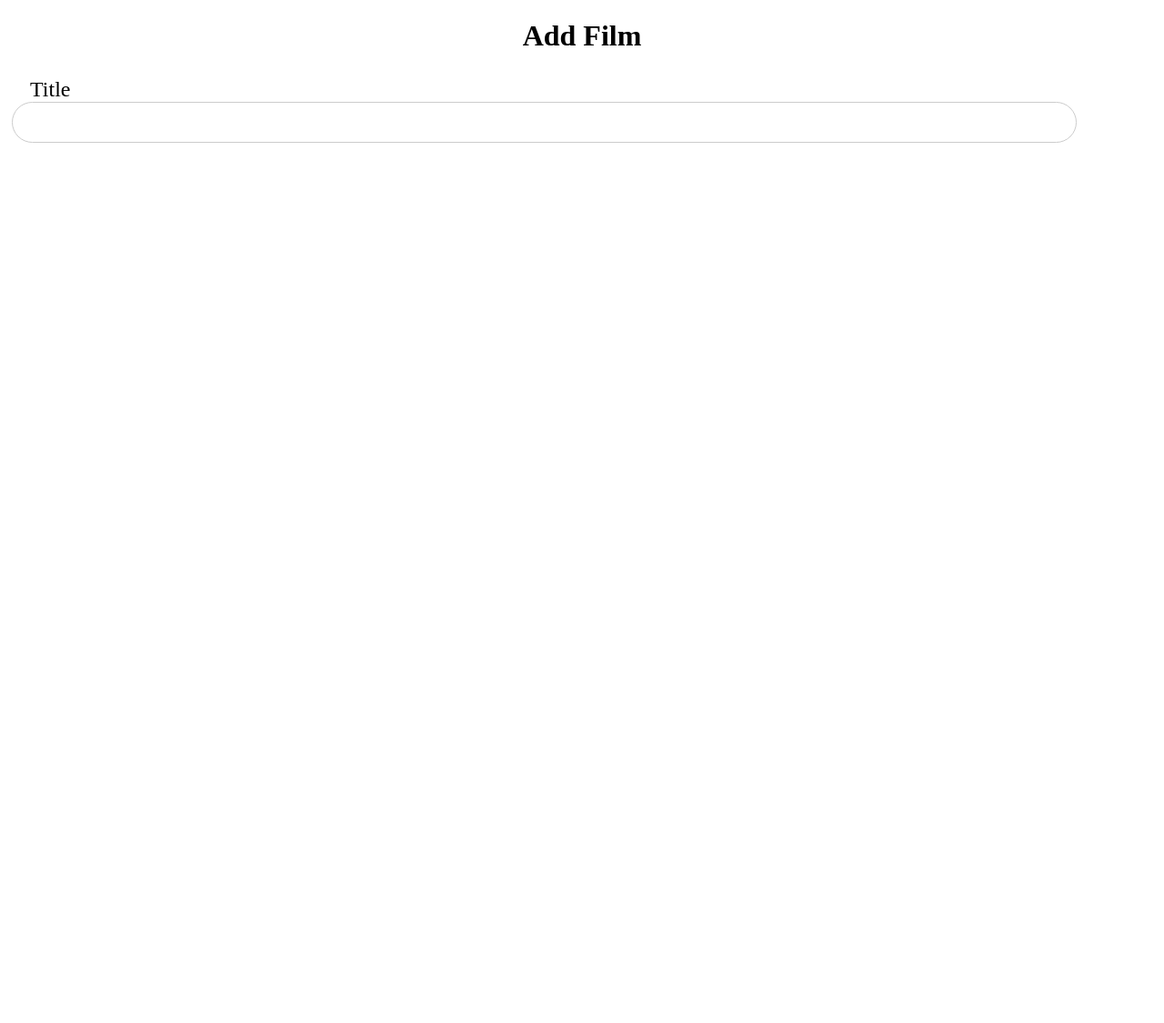
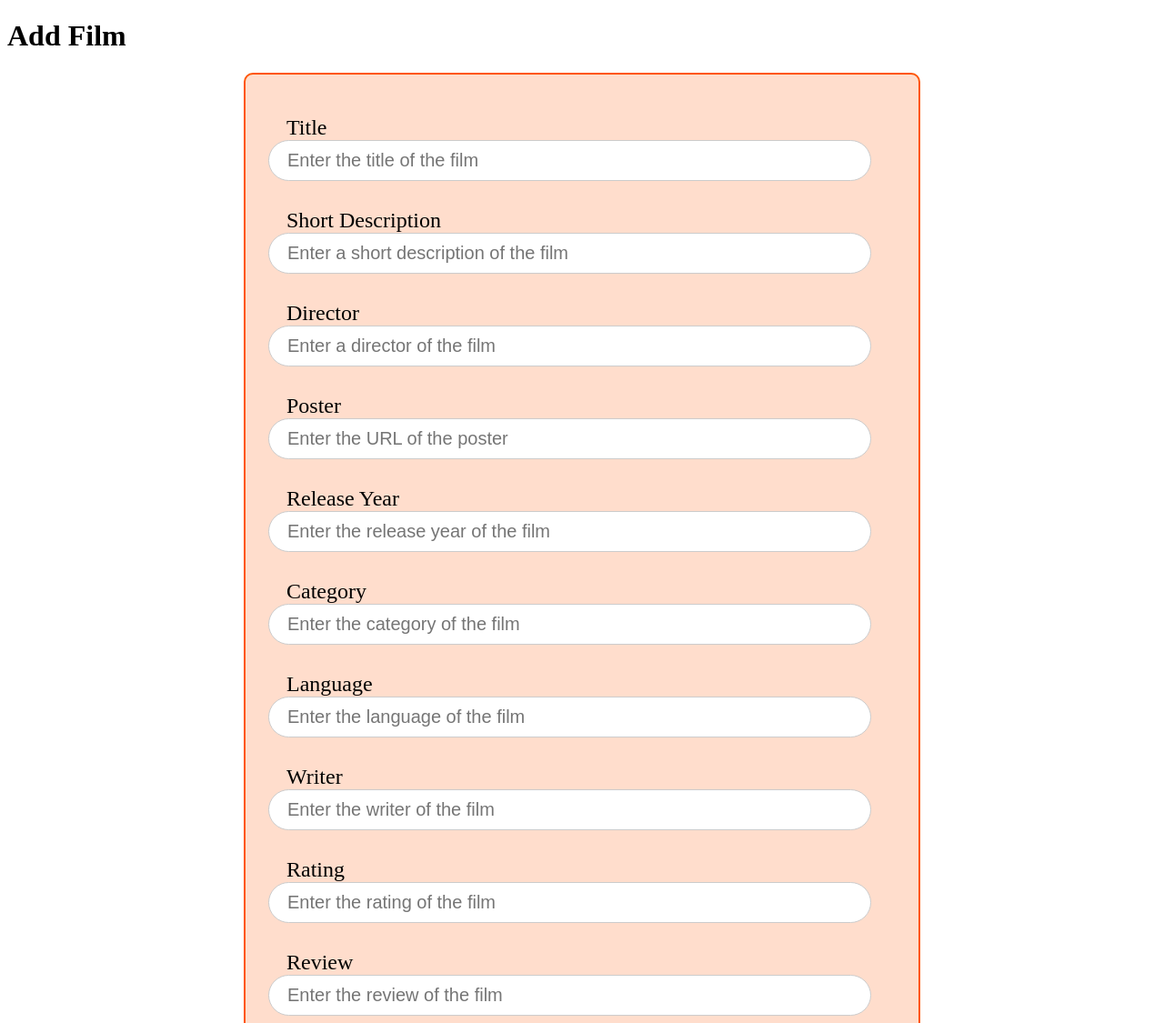
Before and after one commit to vaishnavishahakar/fuji-film-application, a React app in the folder client/: page /add-film in a window 1280 px wide. Shown: the top 1125 px of the page at 91% size. Before the commit the page ends 800 px from the top, so only its background shows below. Built offline with nearby package versions, Linux system fonts and the light colour scheme.

Commit message:
created input fields

```diff
--- /dev/null
+++ b/client/src/components/Input/Input.css
@@ -0,0 +1,18 @@
+.input-container{
+    margin-top: 20px;
+    padding: 5px;
+}
+
+.input-label{
+    display: block;
+    margin-left: 20px;
+    font-size: 24px;
+}
+
+.input-element{
+    width: 90%;
+    padding: 10px 20px;
+    border: 1px solid #ccc;
+    border-radius: 30px;
+    font-size: 20px;
+}
--- /dev/null
+++ b/client/src/components/Input/Input.js
@@ -0,0 +1,22 @@
+import React from "react";
+import "./Input.css";
+
+function Input({value, setValue, label, placeholder, type = "text" }) {
+  return (
+    <div className="input-container">
+      <label htmlFor={label} className="input-label">
+        {label}
+      </label>
+      <input
+        type={type}
+        id={label}
+        className="input-element"
+        value={value}
+        onChange={(e) => setValue(e.target.value)}
+        placeholder={placeholder}
+      />
+    </div>
+  );
+}
+
+export default Input;
--- a/client/src/views/AddFilm/AddFilm.css
+++ b/client/src/views/AddFilm/AddFilm.css
@@ -1,22 +1,9 @@
-.heading{
-    text-align: center;
+.add-film-form{
+    background-color: #ffddcc;
+    width: 700px;
+    display: block;
+    margin: 0 auto;
+    border: 2px solid #ff5500;
+    padding: 20px;
+    border-radius: 10px;
 }
-
-.input-container{
-    margin-top: 20px;
-    padding: 5px;
-}
-
-.input-label{
-    display: block;
-    margin-left: 20px;
-    font-size: 24px;
-}
-
-.input-element{
-    width: 90%;
-    padding: 10px 20px;
-    border: 1px solid #ccc;
-    border-radius: 30px;
-    font-size: 20px;
-}
--- a/client/src/views/AddFilm/AddFilm.js
+++ b/client/src/views/AddFilm/AddFilm.js
@@ -1,34 +1,118 @@
-import React, { useState } from 'react'
-import './AddFilm.css';
+import React, { useState } from "react";
+import "./AddFilm.css";
+import Input from "../../components/Input/Input";
 
-function AddFilm () {
-    const [film, setFilm] = useState({
-        title:"",
-        shortDescription:"",
-        director:"",
-        poster:"",
-        releaseYear:"",
-        category:"",
-        language:"",
-        writer:"",
-        rating:"",
-        review: "",
-    });
+function AddFilm() {
+  const [film, setFilm] = useState({
+    title: "",
+    shortDescription: "",
+    director: "",
+    poster: "",
+    releaseYear: "",
+    category: "",
+    language: "",
+    writer: "",
+    rating: "",
+    review: "",
+  });
 
   return (
     <div>
-        <h1 className='heading'>Add Film</h1>
+      <h1>Add Film</h1>
 
-        <div className='add-film-form'>
+      <div className="add-film-form">
+        <Input
+          label="Title"
+          value={film.title}
+          onChange={(val) => {
+            setFilm({ ...film, title: val });
+          }}
+          placeholder={"Enter the title of the film"}
+        />
 
-            <div className='input-container'>
-                <label htmlFor='title' className='input-label'>Title</label>
-                <input type='text' id='title' className='input-element' />
-            </div>
+        <Input
+          label="Short Description"
+          value={film.shortDescription}
+          onChange={(val) => {
+            setFilm({ ...film, shortDescription: val });
+          }}
+          placeholder={"Enter a short description of the film"}
+        />
 
-        </div>
+        <Input
+          label="Director"
+          value={film.director}
+          onChange={(val) => {
+            setFilm({ ...film, director: val });
+          }}
+          placeholder={"Enter a director of the film"}
+        />
+
+        <Input
+          label="Poster"
+          value={film.poster}
+          onChange={(val) => {
+            setFilm({ ...film, poster: val });
+          }}
+          placeholder={"Enter the URL of the poster"}
+        />
+
+        <Input
+          label="Release Year"
+          value={film.releaseYear}
+          onChange={(val) => {
+            setFilm({ ...film, releaseYear: val });
+          }}
+          placeholder={"Enter the release year of the film"}
+        />
+
+        <Input
+          label="Category"
+          value={film.category}
+          onChange={(val) => {
+            setFilm({ ...film, category: val });
+          }}
+          placeholder={"Enter the category of the film"}
+        />
+
+        <Input
+          label="Language"
+          value={film.language}
+          onChange={(val) => {
+            setFilm({ ...film, language: val });
+          }}
+          placeholder={"Enter the language of the film"}
+        />
+
+        <Input
+          label="Writer"
+          value={film.writer}
+          onChange={(val) => {
+            setFilm({ ...film, writer: val });
+          }}
+          placeholder={"Enter the writer of the film"}
+        />
+
+        <Input
+          label="Rating"
+          value={film.rating}
+          onChange={(val) => {
+            setFilm({ ...film, rating: val });
+          }}
+          placeholder={"Enter the rating of the film"}
+        />
+
+        <Input
+          label="Review"
+          value={film.review}
+          onChange={(val) => {
+            setFilm({ ...film, review: val });
+          }}
+          placeholder={"Enter the review of the film"}
+        />
+      </div>
     </div>
-  )
+  );
 }
 
 export default AddFilm;
```
